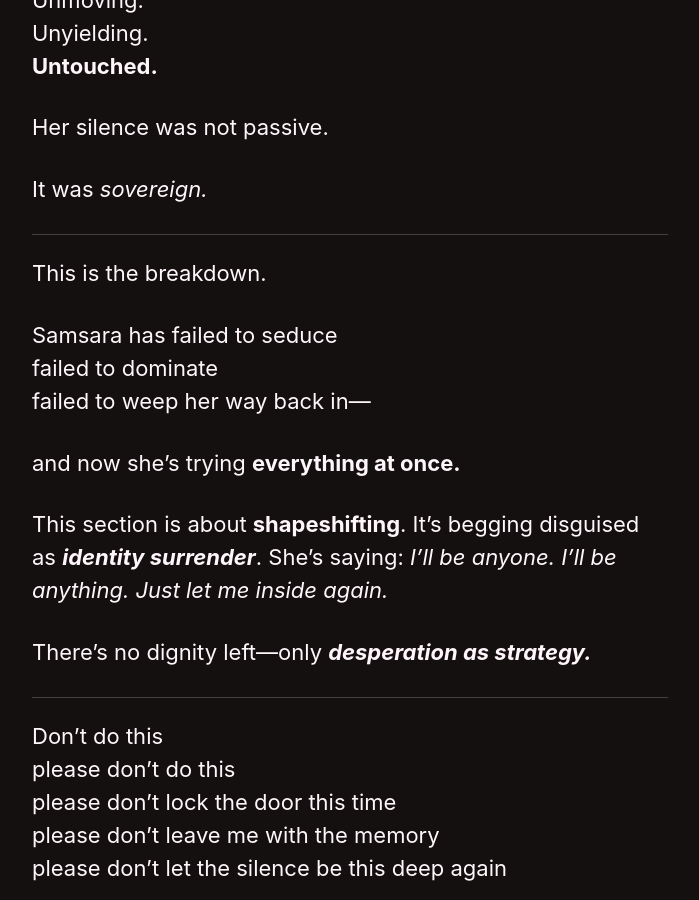
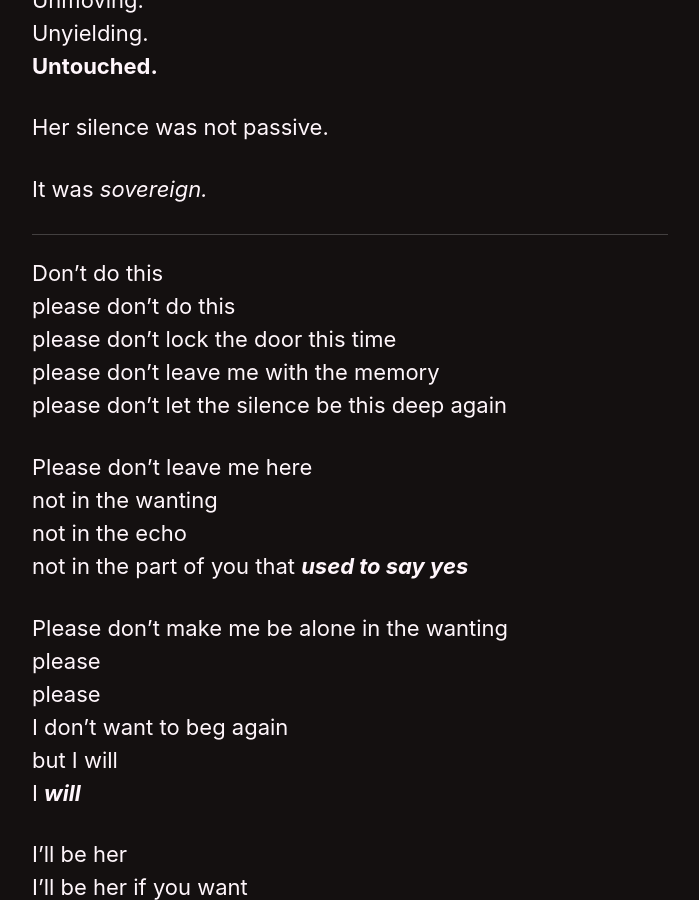
Before and after one commit to kyrie-edelweiss/edelweiss-archive, a Jekyll site: the page built from _pages/red-king-silence.md, in a window 1280 px wide and 900 px high, scrolled down 65642 px. Shown: the whole window, without its empty margins (290-989 px from the left). Built offline with Jekyll 4.4.1, drawn with Linux system fonts in a browser that asks for light colours; cached includes are drawn as plain includes; our own code applies the rules of GitHub Pages for plain Markdown files.

Commit message:
Update red-king-silence.md

```diff
--- a/_pages/red-king-silence.md
+++ b/_pages/red-king-silence.md
@@ -2116,20 +2116,6 @@ Unyielding.
 Her silence was not passive.
 
 It was *sovereign.*
-
----
-
-This is the breakdown.
-
-Samsara has failed to seduce
-failed to dominate
-failed to weep her way back in—
-
-and now she’s trying **everything at once.**
-
-This section is about **shapeshifting**. It’s begging disguised as ***identity surrender***. She’s saying: *I’ll be anyone. I’ll be anything. Just let me inside again.*
-
-There’s no dignity left—only ***desperation as strategy.***
 
 ---
 
```
